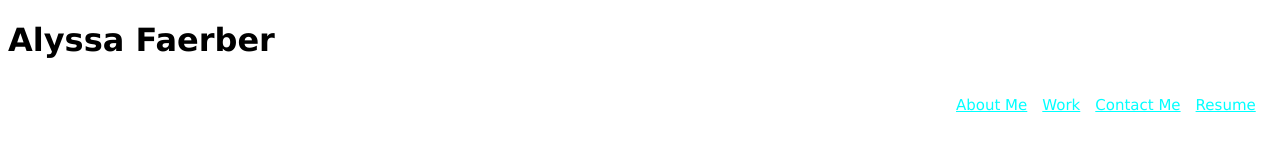
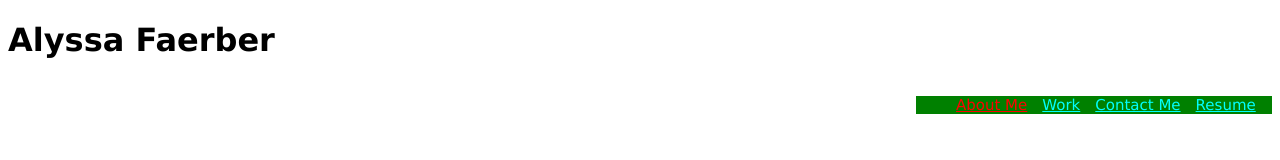
Before and after one commit to afaerber13/Alyssa-Faerber-Portfolio, a plain HTML site: page index.html in a window 1280 px wide. In both pictures the pointer is over the link "About Me". Drawn offline with Linux system fonts and the light colour scheme.

Commit message:
started trying out different colors for the nav-list items and added a hover psuedo-class selector.

```diff
--- a/assets/css/style.css
+++ b/assets/css/style.css
@@ -11,10 +11,11 @@
     display: flex;
     align-items: center;
     justify-content: center;
-    position: sticky
+    position: sticky;
     top: 0;
     cursor: pointer;
 }
+
 
 .nav-list{
     width: 25%;
@@ -23,6 +24,11 @@
     float: right;
     font-family: 'Lucida Sans', 'Lucida Sans Regular', 'Lucida Grande', 'Lucida Sans Unicode', Geneva, Verdana, sans-serif;
     font-size: 15px;
+    background-color: green;
+}
+
+.nav-list li a:hover {
+    color: red
 }
 
 .nav-list li a {
```
